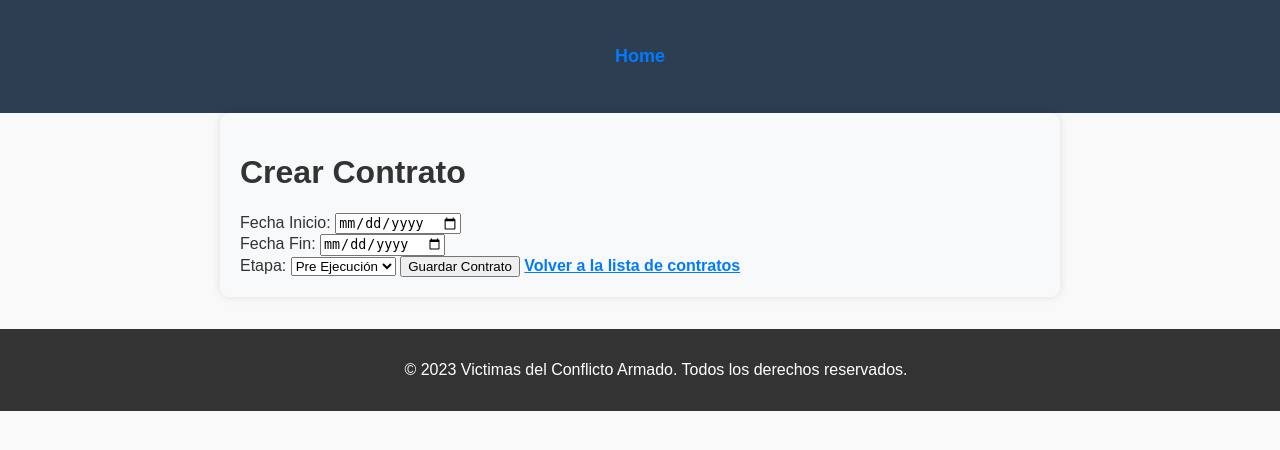
After one commit to Ivon541/mv_vict_produ, a Django app: page /victima/crear-contrato/ in a window 1280 px wide. The commit adds this page. Shown: the top 450 px of the page. Run offline with Django 5.2, Linux system fonts and the light colour scheme.

Commit message:
formularios creacion contratos y beneficiarios

```diff
--- a/victima_project/victima_project/aut_app/templates/aut_app/home.html
+++ b/victima_project/victima_project/aut_app/templates/aut_app/home.html
@@ -1,6 +1,6 @@
 {% extends "aut_app/base_generica.html" %}
 
-{%block title %}Inicio - Victimas del Conflicto Armado{% endblock %}
+{%block title %}Inicio{% endblock %}
 
     {% load static %}
 
--- a/victima_project/victima_project/aut_app/templates/aut_app/logout.html
+++ b/victima_project/victima_project/aut_app/templates/aut_app/logout.html
@@ -1,3 +1,4 @@
+{% extends "aut_app/base_generica.html" %}
 {% block content %}
     <h2>Logout</h2>
     <p>You have been successfully logged out.</p>
--- a/victima_project/victima_project/aut_app/views.py
+++ b/victima_project/victima_project/aut_app/views.py
@@ -16,7 +16,7 @@ def login_view(request):
             login(request, user)
             return HttpResponseRedirect(reverse("inicio"))
         else:
-            return render(request, "aut_app/login.html", {"error": "Invalid username or password"})
+            return render(request, "aut_app/dashboard.html", {"error": "Invalid username or password"})
     return render(request, "aut_app/login.html")
 
 def inicio_view(request):
--- /dev/null
+++ b/victima_project/victima_project/victima_app/templates/victima_app/crear_contratos.html
@@ -0,0 +1,27 @@
+{% extends "aut_app/base_generica.html" %}
+
+{%block title %}Registro{% endblock %}
+
+{%block content %}
+    <h1>Crear Contrato</h1>
+    <form method="post"action="{% url 'crear_contrato' %}">
+        {% csrf_token %}
+        <div class="form-group">
+            <label for="fecha_inicio">Fecha Inicio:</label>
+            <input type="date" id="fecha_inicio" name="fecha_inicio" required>
+        </div>
+        <div class="form-group">
+            <label for="fecha_fin">Fecha Fin:</label>
+            <input type="date" id="fecha_fin" name="fecha_fin" required>
+        </div>
+        <div class="form-group">
+            <label for="etapa">Etapa:</label>
+            <select id="tipo_contrato" name="tipo_contrato" required>
+                <option value="pre">Pre Ejecución</option>
+                <option value="eje">Ejecución</option>
+                <option value="liq">Liquidación</option>
+            </select>
+        <button type="submit">Guardar Contrato</button>
+    </form>
+    <a href="{% url 'contrato_list' %}">Volver a la lista de contratos</a>
+{% endblock %}
--- a/victima_project/victima_project/victima_app/urls.py
+++ b/victima_project/victima_project/victima_app/urls.py
@@ -2,6 +2,10 @@ from django.urls import path
 from . import views
 
 urlpatterns = [
+    path('contratos/', views.contrato_list, name='contrato_list'),  # Listar contratos
+    path('crear-contrato/', views.crear_contrato, name='crear_contrato'),  # Crear contrato
+    path('crear-beneficiario/', views.crear_beneficiario, name='crear_beneficiarios'),  # Crear beneficiario
+    path('beneficiarios/', views.contrato_list, name='beneficiario_list'),  # Listar contratos
     #path('', views.home, name='home'),
     #path('detalle/<int:id>/', views.detalle, name='detalle'),
     #path('crear/', views.crear, name='crear'),
--- a/victima_project/victima_project/victima_app/views.py
+++ b/victima_project/victima_project/victima_app/views.py
@@ -1,18 +1,47 @@
-from django.shortcuts import render
+from django.shortcuts import render, redirect
 from victima_app.models import Contratos
 from victima_app.models import Beneficiarios
+from django.http import HttpResponseRedirect
+from django.urls import reverse
 #from .forms import BeneficiarioForm
 #from .forms import BeneficiarioForm
 
 
 # Crear en django una vista que muestre un listado de contratos
-def contract_list(request):
-    # Aquí iría la lógica para obtener los contratos de la base de datos
-    contrato = Contratos.objects.all()  # Obtener los contratos de la base de datos
+def contrato_list(request):
+    contratos = Contratos.objects.all()  # Obtener los contratos de la base de datos
     context = {
-        'contratos': contrato  # Pasar los contratos al contexto
+        'contratos': contratos  # Pasar los contratos al contexto
     }
-    return render(request, 'victima/lista_contratos.html', context)  # Renderizar la plantilla con el contexto
+    return render(request, 'victima_app/lista_contratos.html', context)  # Renderizar la plantilla con el contexto
+
+# Crear en django una vista para almacenar en la base de datos un contrato
+def crear_contrato(request):
+    if request.method == 'POST':
+        fecha_inicio = request.POST.get('fecha_inicio')
+        fecha_fin = request.POST.get('fecha_fin')
+        etapa = request.POST.get('etapa')
+        beneficiarios = Beneficiarios.objects.all()  # Obtener todos los beneficiarios
+        beneficiarios_ids = [beneficiario.id for beneficiario in beneficiarios]  # Extraer los IDs
+        Contratos.objects.create(
+            fecha_inicio=fecha_inicio,
+            fecha_fin=fecha_fin,
+            etapa=etapa,
+            id_beneficiario_id=beneficiarios_ids[0]  # Asignar el primer beneficiario como ejemplo
+        )
+        return HttpResponseRedirect(reverse("login"))
+    return render(request, 'victima_app/crear_contratos.html')  # Renderizar la plantilla para crear un contrato
+
+def crear_beneficiario(request):
+    if request.method == 'POST':
+        nombre = request.POST.get('nombre')
+        documento_identidad = request.POST.get('documento_identidad')
+        Beneficiarios.objects.create(
+            nombre=nombre,
+            documento_identidad=documento_identidad
+        )
+        return HttpResponseRedirect(reverse("beneficiario_list"))  # Redirigir a la lista de beneficiarios después de crear uno
+    return render(request, 'victima_app/crear_beneficiario.html')  # Renderizar la plantilla para crear un contrato
 
 # Crear en django una vista que muestre un listado de   beneficiarios
 def beneficiary_list(request):
--- a/victima_project/victima_project/victima_project/urls.py
+++ b/victima_project/victima_project/victima_project/urls.py
@@ -20,5 +20,5 @@ from django.urls import path, include
 urlpatterns = [
     path('admin/', admin.site.urls),
     path('', include('aut_app.urls')),
-    path('victima_app/', include('victima_app.urls')),
+    path('victima/', include('victima_app.urls')),
 ]
```
Also changed, not shown: victima_project/victima_project/aut_app/templates/aut_app/dashboard.html (+5 -13 lines), victima_project/victima_project/aut_app/templates/aut_app/register.html (+5 -12 lines), victima_project/victima_project/victima_app/templates/victima_app/base_generica.html (added, +28 -0 lines), victima_project/victima_project/victima_app/templates/victima_app/crear_beneficiario.html (+18 -16 lines), victima_project/victima_project/victima_app/templates/victima_app/lista_contratos.html (+4 -10 lines), victima_project/victima_project/victima_app/migrations/0001_initial.py (added).
